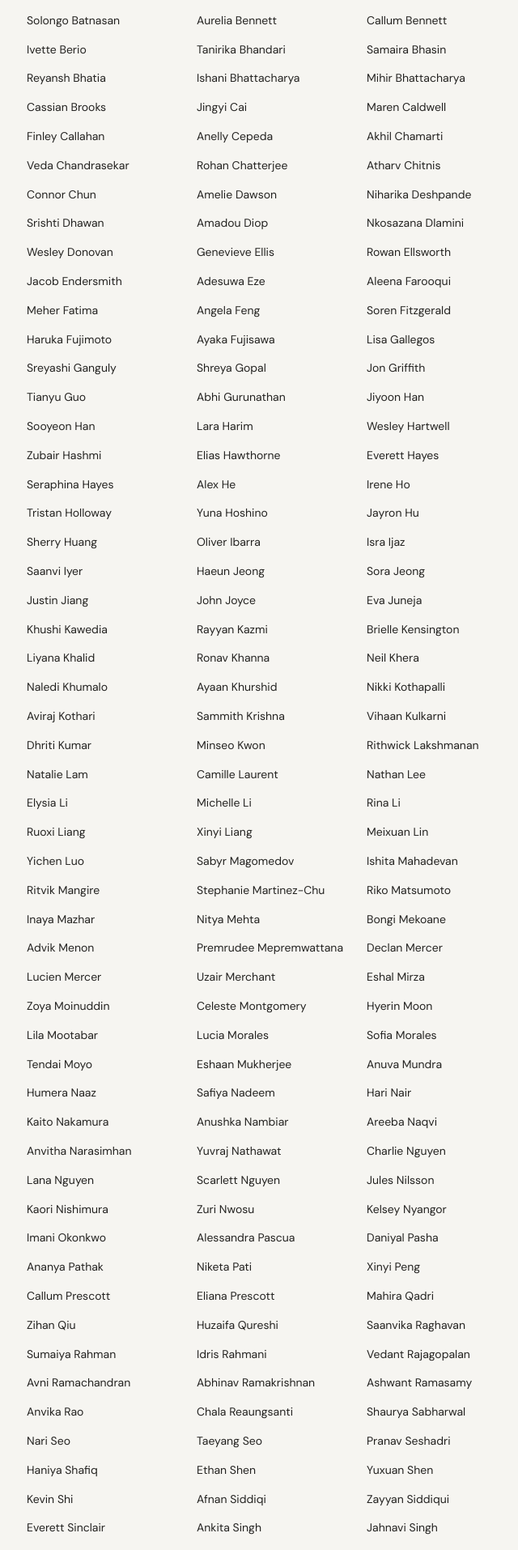
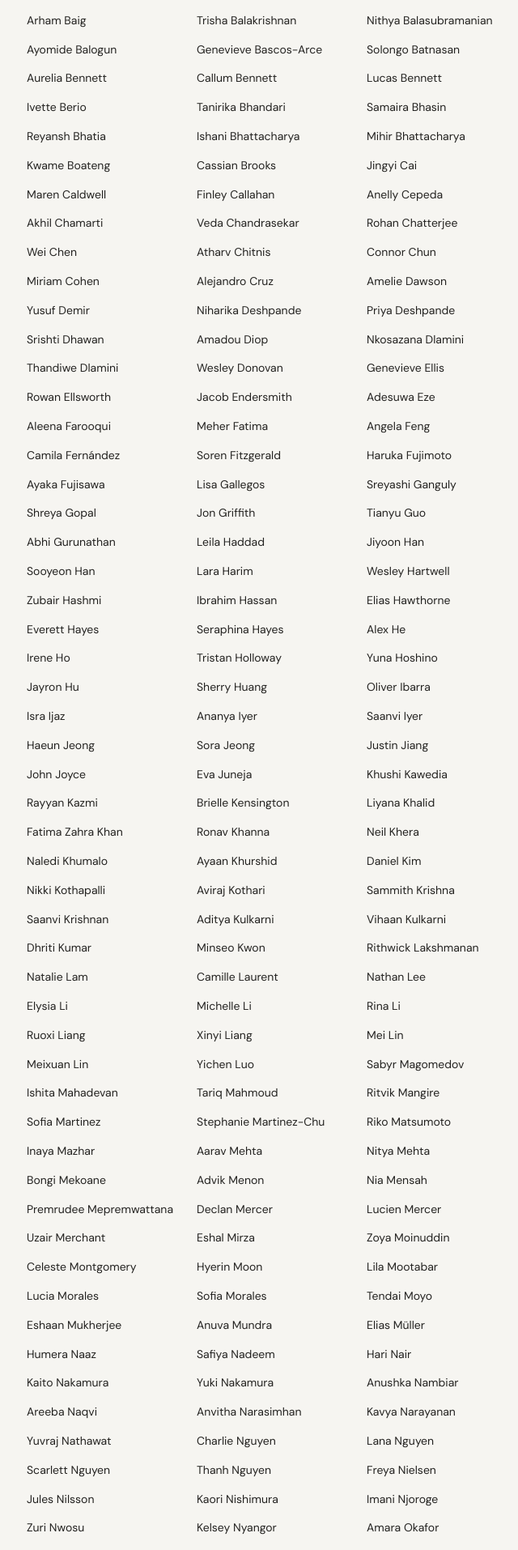
Before and after one commit to AbhinavRamakrishnan1/the-mosaic-website, a Next.js app: page /members in a window 1280 px wide. Shown: the part 883-2797 px from the top of the page at 81% size, without its empty margins (306-946 px from the left). Built offline with nearby package versions, Linux system fonts and the light colour scheme.

Commit message:
Add new Mosaic members

```diff
--- a/data/members.ts
+++ b/data/members.ts
@@ -1,8 +1,12 @@
 export const members = [
   'Sudiksha Aalori',
   'Zunaira Abbasi',
+  'Samuel Adeyemi',
   'Sefu Adeyemi',
+  'Omar Al-Farsi',
+  'Noor Al-Mansouri',
   'Vivienne Aldridge',
+  'Chloe Anderson',
   'Camille Anib',
   'Rameez Ansari',
   'Kobe Aquino',
@@ -12,17 +16,20 @@ export const members = [
   'Seojun Baek',
   'Arham Baig',
   'Trisha Balakrishnan',
+  'Nithya Balasubramanian',
   'Ayomide Balogun',
   'Genevieve Bascos-Arce',
   'Solongo Batnasan',
   'Aurelia Bennett',
   'Callum Bennett',
+  'Lucas Bennett',
   'Ivette Berio',
   'Tanirika Bhandari',
   'Samaira Bhasin',
   'Reyansh Bhatia',
   'Ishani Bhattacharya',
   'Mihir Bhattacharya',
+  'Kwame Boateng',
   'Cassian Brooks',
   'Jingyi Cai',
   'Maren Caldwell',
@@ -31,13 +38,19 @@ export const members = [
   'Akhil Chamarti',
   'Veda Chandrasekar',
   'Rohan Chatterjee',
+  'Wei Chen',
   'Atharv Chitnis',
   'Connor Chun',
+  'Miriam Cohen',
+  'Alejandro Cruz',
   'Amelie Dawson',
+  'Yusuf Demir',
   'Niharika Deshpande',
+  'Priya Deshpande',
   'Srishti Dhawan',
   'Amadou Diop',
   'Nkosazana Dlamini',
+  'Thandiwe Dlamini',
   'Wesley Donovan',
   'Genevieve Ellis',
   'Rowan Ellsworth',
@@ -46,6 +59,7 @@ export const members = [
   'Aleena Farooqui',
   'Meher Fatima',
   'Angela Feng',
+  'Camila Fernández',
   'Soren Fitzgerald',
   'Haruka Fujimoto',
   'Ayaka Fujisawa',
@@ -55,11 +69,13 @@ export const members = [
   'Jon Griffith',
   'Tianyu Guo',
   'Abhi Gurunathan',
+  'Leila Haddad',
   'Jiyoon Han',
   'Sooyeon Han',
   'Lara Harim',
   'Wesley Hartwell',
   'Zubair Hashmi',
+  'Ibrahim Hassan',
   'Elias Hawthorne',
   'Everett Hayes',
   'Seraphina Hayes',
@@ -71,6 +87,7 @@ export const members = [
   'Sherry Huang',
   'Oliver Ibarra',
   'Isra Ijaz',
+  'Ananya Iyer',
   'Saanvi Iyer',
   'Haeun Jeong',
   'Sora Jeong',
@@ -81,13 +98,17 @@ export const members = [
   'Rayyan Kazmi',
   'Brielle Kensington',
   'Liyana Khalid',
+  'Fatima Zahra Khan',
   'Ronav Khanna',
   'Neil Khera',
   'Naledi Khumalo',
   'Ayaan Khurshid',
+  'Daniel Kim',
   'Nikki Kothapalli',
   'Aviraj Kothari',
   'Sammith Krishna',
+  'Saanvi Krishnan',
+  'Aditya Kulkarni',
   'Vihaan Kulkarni',
   'Dhriti Kumar',
   'Minseo Kwon',
@@ -100,17 +121,22 @@ export const members = [
   'Rina Li',
   'Ruoxi Liang',
   'Xinyi Liang',
+  'Mei Lin',
   'Meixuan Lin',
   'Yichen Luo',
   'Sabyr Magomedov',
   'Ishita Mahadevan',
+  'Tariq Mahmoud',
   'Ritvik Mangire',
+  'Sofia Martinez',
   'Stephanie Martinez-Chu',
   'Riko Matsumoto',
   'Inaya Mazhar',
+  'Aarav Mehta',
   'Nitya Mehta',
   'Bongi Mekoane',
   'Advik Menon',
+  'Nia Mensah',
   'Premrudee Mepremwattana',
   'Declan Mercer',
   'Lucien Mercer',
@@ -125,27 +151,39 @@ export const members = [
   'Tendai Moyo',
   'Eshaan Mukherjee',
   'Anuva Mundra',
+  'Elias Müller',
   'Humera Naaz',
   'Safiya Nadeem',
   'Hari Nair',
   'Kaito Nakamura',
+  'Yuki Nakamura',
   'Anushka Nambiar',
   'Areeba Naqvi',
   'Anvitha Narasimhan',
+  'Kavya Narayanan',
   'Yuvraj Nathawat',
   'Charlie Nguyen',
   'Lana Nguyen',
   'Scarlett Nguyen',
+  'Thanh Nguyen',
+  'Freya Nielsen',
   'Jules Nilsson',
   'Kaori Nishimura',
+  'Imani Njoroge',
   'Zuri Nwosu',
   'Kelsey Nyangor',
+  'Amara Okafor',
   'Imani Okonkwo',
+  'Gabriel Oliveira',
+  'Minseo Park',
   'Alessandra Pascua',
   'Daniyal Pasha',
+  'Dev Patel',
   'Ananya Pathak',
   'Niketa Pati',
   'Xinyi Peng',
+  'Nikolai Petrov',
+  'Elena Popescu',
   'Callum Prescott',
   'Eliana Prescott',
   'Mahira Qadri',
@@ -153,6 +191,7 @@ export const members = [
   'Huzaifa Qureshi',
   'Saanvika Raghavan',
   'Sumaiya Rahman',
+  'Zoya Rahman',
   'Idris Rahmani',
   'Vedant Rajagopalan',
   'Avni Ramachandran',
@@ -160,15 +199,21 @@ export const members = [
   'Ashwant Ramasamy',
   'Anvika Rao',
   'Chala Reaungsanti',
+  'Arjun Reddy',
+  'Matteo Ricci',
+  'Isabella Rossi',
   'Shaurya Sabharwal',
+  'Rafael Santos',
   'Nari Seo',
   'Taeyang Seo',
   'Pranav Seshadri',
   'Haniya Shafiq',
+  'Rohan Shah',
   'Ethan Shen',
   'Yuxuan Shen',
   'Kevin Shi',
   'Afnan Siddiqi',
+  'Aisha Siddiqui',
   'Zayyan Siddiqui',
   'Everett Sinclair',
   'Ankita Singh',
@@ -179,10 +224,13 @@ export const members = [
   'Cathy Sui',
   'Maren Sullivan',
   'Adelaide Sutton',
+  'Hana Suzuki',
   'Yuna Takahashi',
   'Yuto Takahashi',
+  'Hiro Tanaka',
   'Devansh Tandon',
   'Haoyu Tang',
+  'Oliver Thompson',
   'Ray Tian',
   'Neel Venkataraman',
   'Rithvik Venkatesh',
@@ -193,6 +241,7 @@ export const members = [
   'Brielle Whitaker',
   'Alistair Whitfield',
   'Eliana Whitmore',
+  'Ethan Williams',
   'Emma Wong',
   'Ziyu Xie',
   'Jiawen Xu',
@@ -201,6 +250,7 @@ export const members = [
   'Lillian Yang',
   'Jihoon Yoon',
   'Grace Yu',
+  'Amina Yusuf',
   'Natalie Zhang',
   'Ethan Zhao',
   'Luke Zhong',
```
